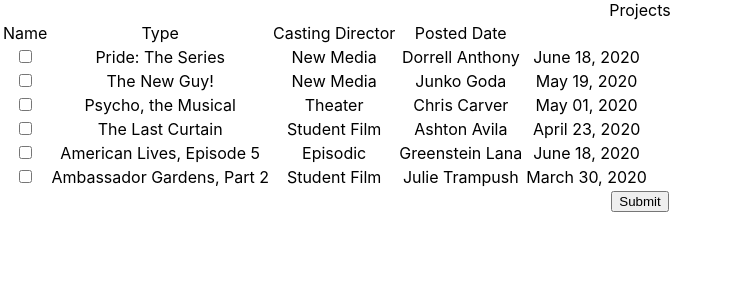
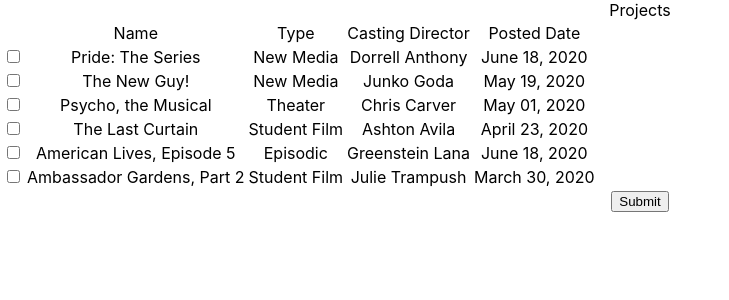
Before and after one commit to James-Bartulis/nfm-frontend-development-exercise, a React (Create React App) app: page / in a window 1280 px wide. Shown: the top 300 px of the page, without its empty margins (0-729 px from the left). Built offline with nearby package versions, Linux system fonts and the light colour scheme.

Commit message:
fixed table header missing column

```diff
--- a/src/components/Table.js
+++ b/src/components/Table.js
@@ -17,6 +17,7 @@ export default class Table extends React.Component {
                 <table>
                     <thead>
                         <tr>
+                            <td></td>
                             <td>Name</td>
                             <td>Type</td>
                             <td>Casting Director</td>
```
